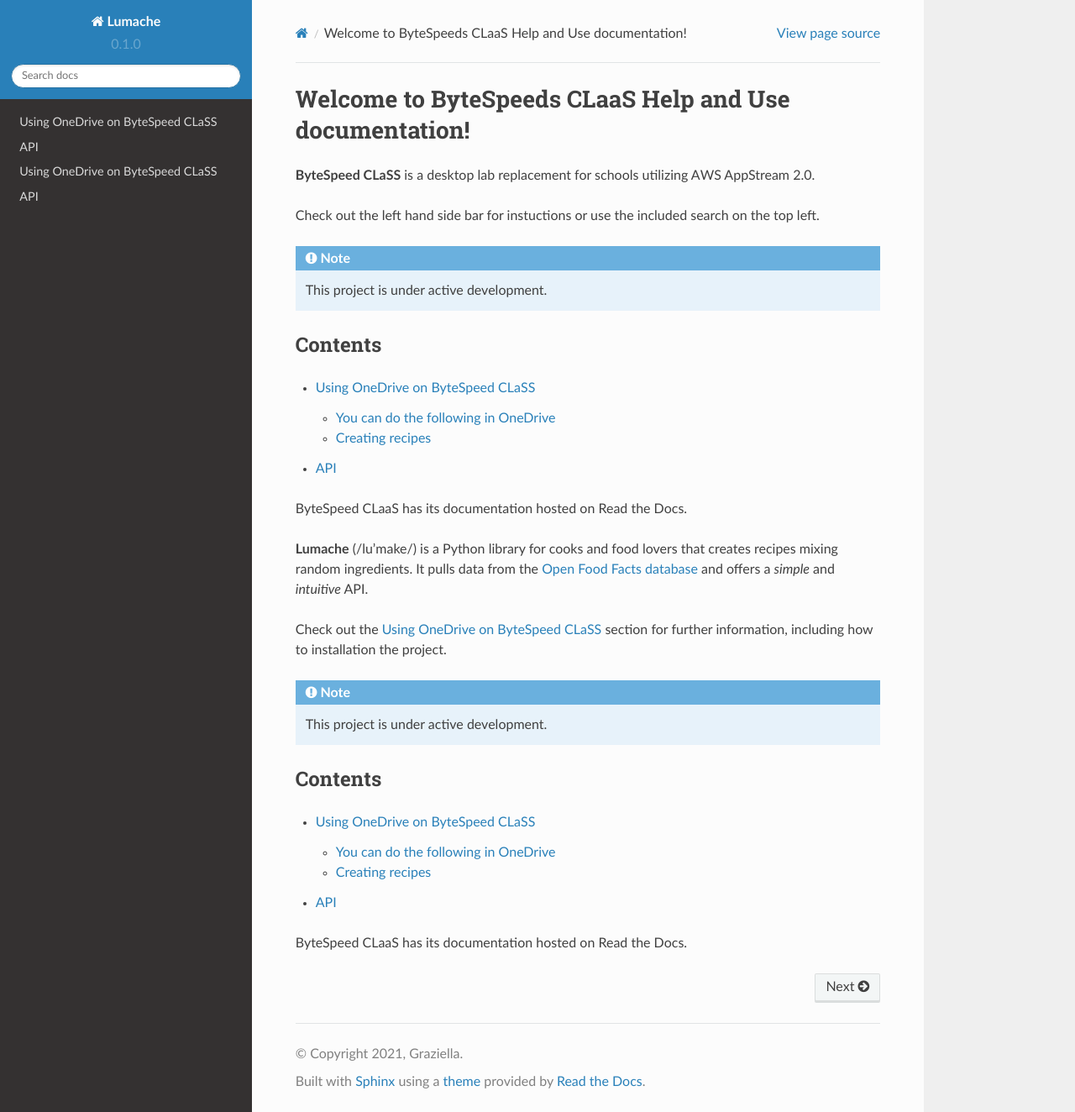
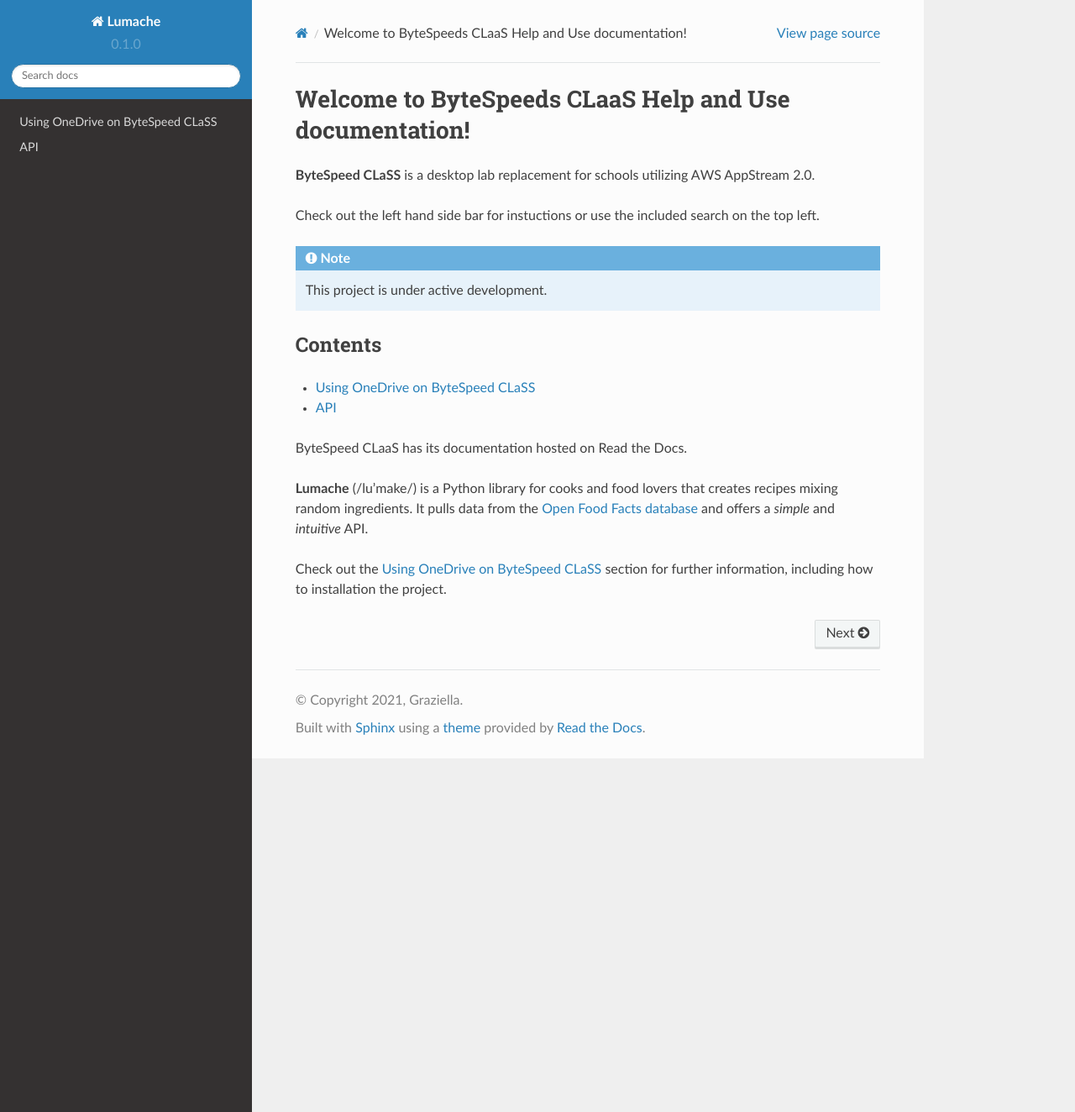
Before and after one commit to bytespeed/CLaaS-Documentation, a Sphinx documentation site: the page built from docs/source/index.rst, in a window 1280 px wide and 1324 px high. Shown: the whole window at 84% size. Built offline with Sphinx 7.4.7 and the Read the Docs theme 2.0.0, drawn with Linux system fonts in a browser that asks for light colours.

Commit message:
Update index.rst

```diff
--- a/docs/source/index.rst
+++ b/docs/source/index.rst
@@ -26,16 +27,3 @@
 
 Check out the :doc:`usage` section for further information, including
 how to :ref:`installation` the project.
-
-.. note::
-
-   This project is under active development.
-
-Contents
---------
-
-.. toctree::
-
-   usage
-   api
-ByteSpeed CLaaS has its documentation hosted on Read the Docs.
```
Also changed, not shown: other parts of docs/source/index.rst (+1 -0 lines).
